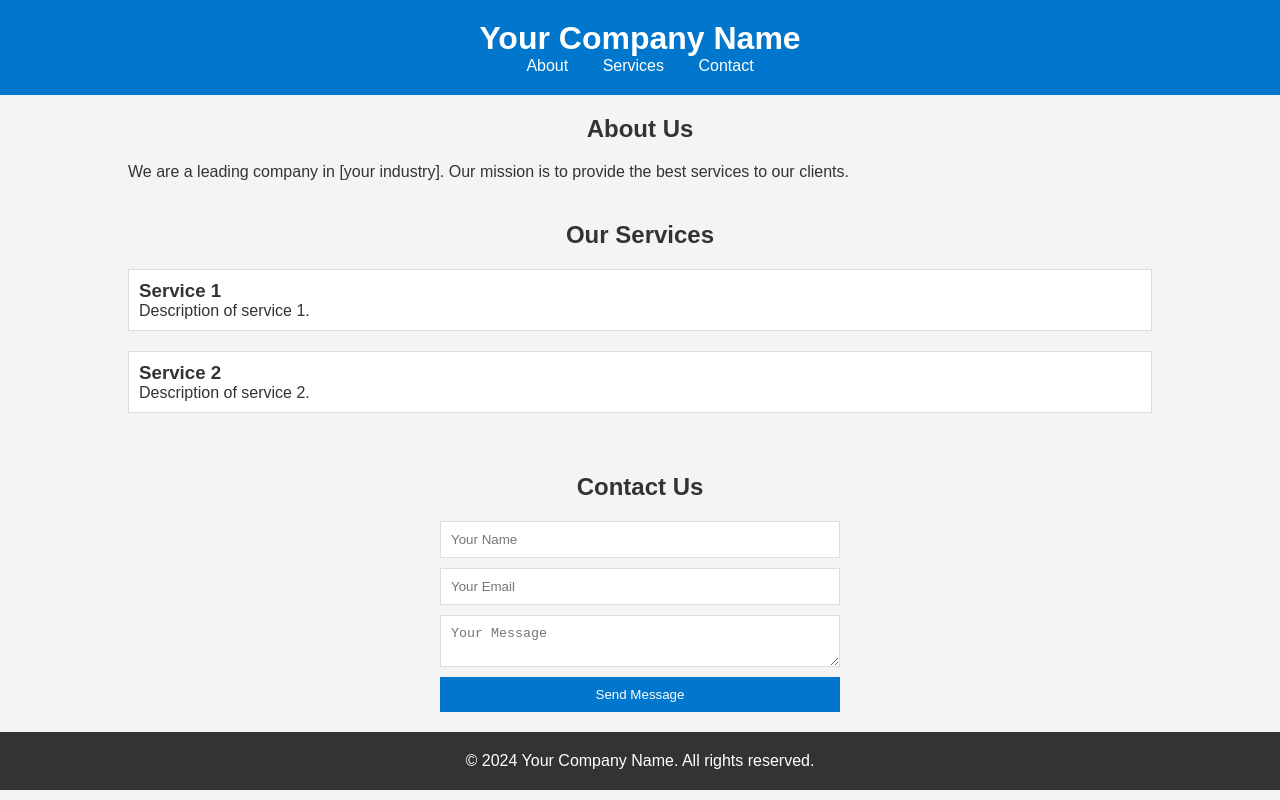
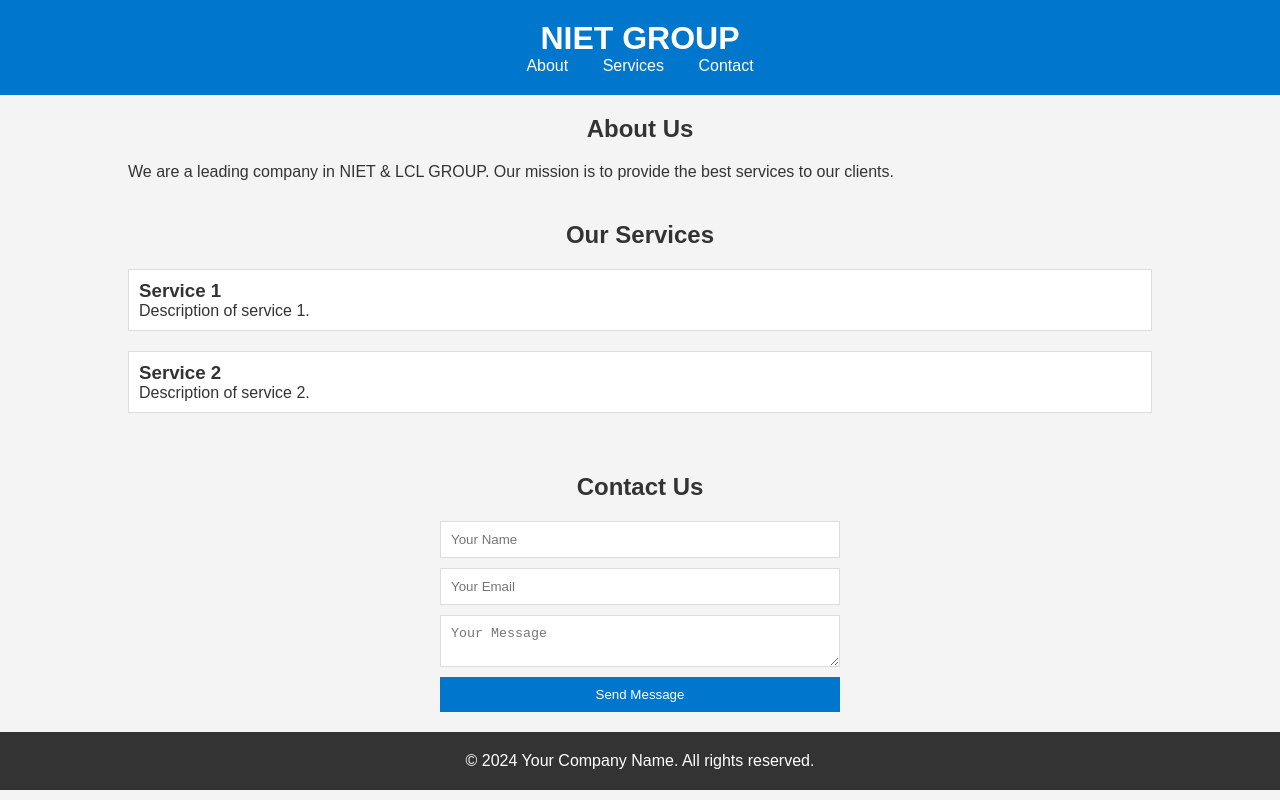
Before and after one commit to AkashGillNiet/LCL, a plain HTML site: page index.html in a window 1280 px wide. Drawn offline with Linux system fonts and the light colour scheme.

Commit message:
Update index.html

```diff
--- a/index.html
+++ b/index.html
@@ -4,12 +4,12 @@
     <meta charset="UTF-8">
     <meta name="viewport" content="width=device-width, initial-scale=1.0">
     <link rel="stylesheet" href="styles.css">
-    <title>Your Company Name</title>
+    <title>NIET & LCL GROUP</title>
 </head>
 <body>
     <header>
         <div class="container">
-            <h1>Your Company Name</h1>
+            <h1>NIET GROUP</h1>
             <nav>
                 <ul>
                     <li><a href="#about">About</a></li>
@@ -23,7 +23,7 @@
     <section id="about">
         <div class="container">
             <h2>About Us</h2>
-            <p>We are a leading company in [your industry]. Our mission is to provide the best services to our clients.</p>
+            <p>We are a leading company in NIET & LCL GROUP. Our mission is to provide the best services to our clients.</p>
         </div>
     </section>
 
```
